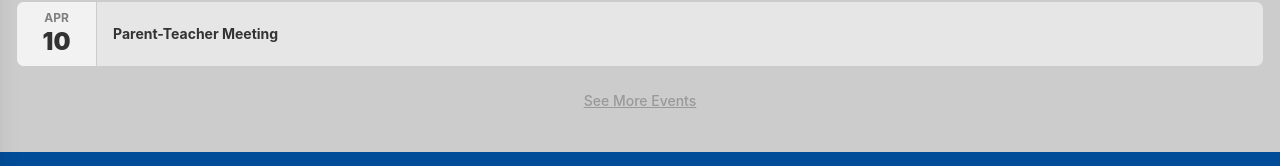
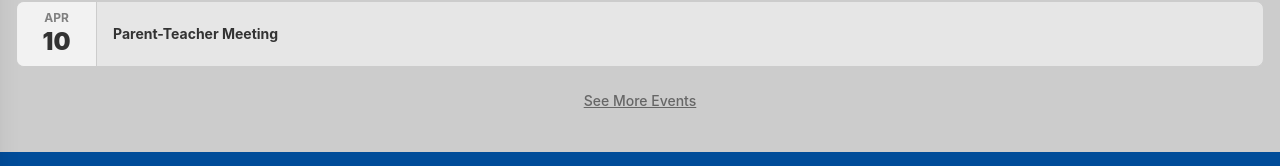
Before and after one commit to dreyyan/pavia-one, a React (Vite) app in the folder frontend/: page /notifications in a window 1280 px wide. Shown: the part 593-759 px from the top of the page. Built offline with nearby package versions, Linux system fonts and the light colour scheme.

Commit message:
increase 'see more events' text value

```diff
--- a/frontend/src/NotificationsPage.tsx
+++ b/frontend/src/NotificationsPage.tsx
@@ -121,7 +121,7 @@ const NotificationsPage = () => {
             {visibleEvents < events.length && (
               <button
                 onClick={handleSeeMoreEvents}
-                className="w-full text-center text-[var(--color-text-400)] underline text-sm mt-6 font-medium hover:text-[var(--color-text-600)] cursor-pointer"
+                className="w-full text-center text-[var(--color-text-600)] underline text-sm mt-6 font-medium hover:text-[var(--color-text-800)] cursor-pointer"
               >
                 See More Events
               </button>
```
